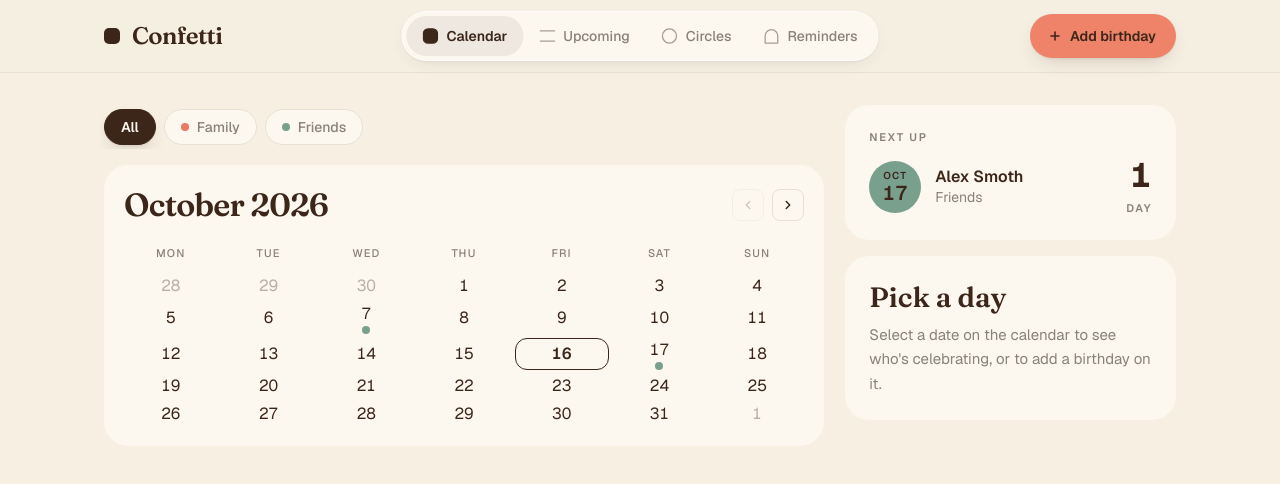
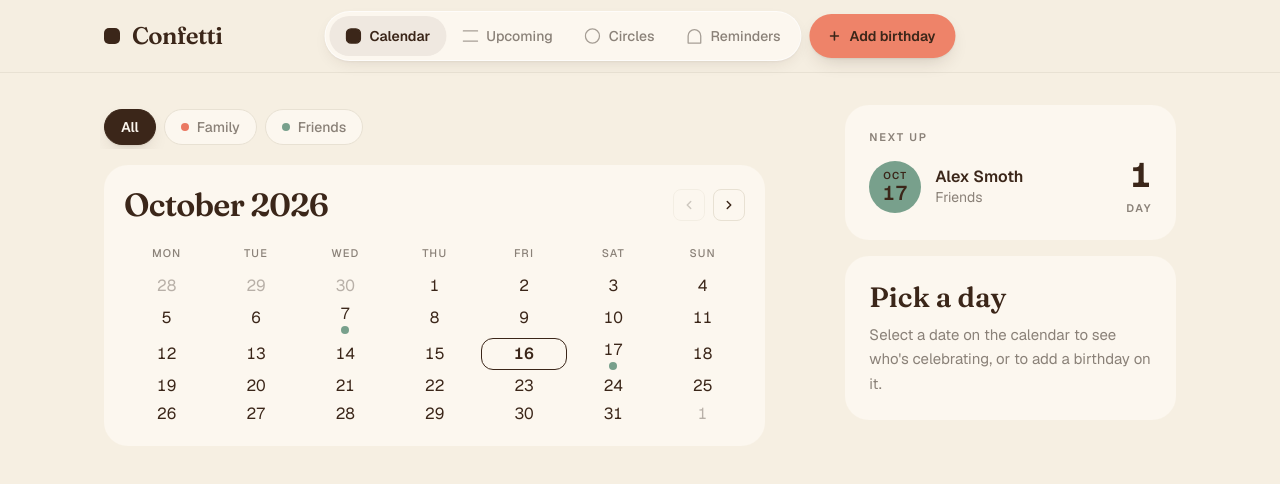
Before and after one commit to Dbrowne14/Confetti, a Next.js app: page / in a window 1280 px wide. Shown: the top 484 px of the page. Built offline with nearby package versions, Linux system fonts and the light colour scheme.

Commit message:
changes to layout to reflect smaller screens

```diff
--- a/app/layout.tsx
+++ b/app/layout.tsx
@@ -29,21 +29,21 @@ export const metadata: Metadata = {
   title: "Create Next App",
   description: "Generated by create next app",
 };
-
 export default function RootLayout({ children }: LayoutProps<"/">) {
   const circles = getCircle();
-  const people = getPeople()
+  const people = getPeople();
+
   return (
     <html
       lang="en"
-      className={`${geistSans.variable} ${geistMono.variable} ${fraunces.variable} h-full antialiased`}
+      className={`${geistSans.variable} ${geistMono.variable} ${fraunces.variable} antialiased`}
     >
-      <body className="flex min-h-full flex-col bg-confetti-bg text-confetti-ink">
+      <body className="flex min-h-dvh flex-col bg-confetti-bg text-confetti-ink">
         <AddBirthdayProvider>
           <AddProfileProvider>
             <Header />
             <AddBirthdayModal circles={circles} />
-            <Profile circles={circles} people={people}/>
+            <Profile circles={circles} people={people} />
             {children}
           </AddProfileProvider>
         </AddBirthdayProvider>
--- a/components/addBirthday/AddBirthdayButton.tsx
+++ b/components/addBirthday/AddBirthdayButton.tsx
@@ -7,10 +7,10 @@ export const AddBirthdayButton = () => {
     <button
       type="button"
       onClick={() => openAddBirthday()}
-      className="order-2 ml-auto inline-flex h-11 shrink-0 items-center gap-2.5 rounded-full bg-confetti-coral px-5 text-sm font-semibold whitespace-nowrap text-confetti-ink shadow-raised transition-colors hover:bg-confetti-coral/90 focus-visible:outline-2 focus-visible:outline-offset-2 focus-visible:outline-confetti-coral"
+      className="ml-auto inline-flex h-11 shrink-0 items-center gap-2.5 rounded-full bg-confetti-coral px-5 text-sm font-semibold whitespace-nowrap text-confetti-ink shadow-raised transition-colors hover:bg-confetti-coral/90 focus-visible:outline-2 focus-visible:outline-offset-2 focus-visible:outline-confetti-coral"
     >
       <PlusIcon />
-      <span>Add birthday</span>
+      <span className="hidden sm:block">Add birthday</span>
     </button>
   );
 };
--- a/components/calendar/MonthCalendar.tsx
+++ b/components/calendar/MonthCalendar.tsx
@@ -48,7 +48,7 @@ export const MonthCalendar = ({
   const weeks = getCalendarWeeks(year, month);
 
   return (
-    <div className="w-180 self-start rounded-3xl bg-confetti-surface p-4 sm:p-5">
+    <div className="w-full max-w-180 self-start rounded-3xl bg-confetti-surface p-4 sm:p-5">
       <div className="flex items-center justify-between gap-4 pb-4 sm:pb-5">
         <h2 className="font-serif text-2xl leading-tight font-semibold tracking-tight text-confetti-ink sm:text-[2rem]">
           {`${monthNames[month]} ${year}`}
--- a/components/layout/ConfettiBrand.tsx
+++ b/components/layout/ConfettiBrand.tsx
@@ -1,6 +1,6 @@
 export const ConfettiBrand = () => {
   return (
-    <div className="order-1 flex items-center gap-3">
+    <div className="flex items-center gap-3">
       <span
         aria-hidden
         className="size-4 shrink-0 rounded-[5px] bg-confetti-ink"
--- a/components/layout/FloatingNav.tsx
+++ b/components/layout/FloatingNav.tsx
@@ -6,15 +6,14 @@ import { NavIcon } from "./NavIcons";
 
 export const FloatingNav = () => {
   const pathname = usePathname();
+
   return (
-    <nav
-      aria-label="Primary"
-      className="order-3 w-full lg:absolute lg:top-1/2 lg:left-1/2 lg:order-0 lg:w-auto lg:-translate-x-1/2 lg:-translate-y-1/2"
-    >
+    <nav aria-label="Primary" className="w-full lg:w-auto">
       <ul className="mx-auto flex w-fit items-center rounded-full border border-white/70 bg-confetti-surface p-1 shadow-pill">
         {navigation.map((item) => {
           const { href, name } = item;
           const isActive = pathname === href;
+
           return (
             <li key={name}>
               <Link
@@ -23,8 +22,7 @@ export const FloatingNav = () => {
                     ? "bg-confetti-active font-semibold text-confetti-ink"
                     : "font-medium text-confetti-muted hover:text-confetti-ink"
                 }`}
-                href={`${href}`}
-                key={name}
+                href={href}
                 aria-current={isActive ? "page" : undefined}
               >
                 <NavIcon name={name} isActive={isActive} />
--- a/components/layout/Header.tsx
+++ b/components/layout/Header.tsx
@@ -3,27 +3,37 @@ import { ConfettiBrand } from "./ConfettiBrand";
 import { FloatingNav } from "./FloatingNav";
 import { AddBirthdayButton } from "@/components/addBirthday/AddBirthdayButton";
 import { useAddBirthday } from "@/components/addBirthday/AddBirthdayProvider";
-
 export const Header = () => {
   const { isAddOpen, closeAddBirthday } = useAddBirthday();
+
   return (
     <div>
-      <header className="sticky top-0 z-40 border-b border-confetti-border bg-confetti-bg/90 backdrop-blur-sm">
+      <header className="sticky top-0 z-40 border-confetti-border bg-confetti-bg/90 sm:border-b">
         <div className="relative mx-auto w-full max-w-280 px-5 sm:px-6">
-          <div className="flex flex-wrap items-center gap-x-4 gap-y-3 py-3 lg:h-18 lg:flex-nowrap lg:py-0">
+          <div className="flex items-center justify-between py-3 lg:h-18 lg:py-0">
             <ConfettiBrand />
-            <AddBirthdayButton />
-            <FloatingNav />
+
+            <div
+              className="
+    fixed bottom-4 left-1/2 z-50
+    flex max-w-[calc(100vw-2rem)] -translate-x-1/2 items-center gap-2
+
+    lg:absolute lg:top-1/2 lg:bottom-auto lg:left-1/2
+    lg:max-w-none lg:-translate-x-1/2 lg:-translate-y-1/2
+  "
+            >
+              <FloatingNav />
+              <AddBirthdayButton />
+            </div>
           </div>
         </div>
       </header>
+
       {isAddOpen && (
         <div
           className="fixed inset-0 z-50 bg-black/10"
           onClick={closeAddBirthday}
-        >
-
-        </div>
+        />
       )}
     </div>
   );
```
